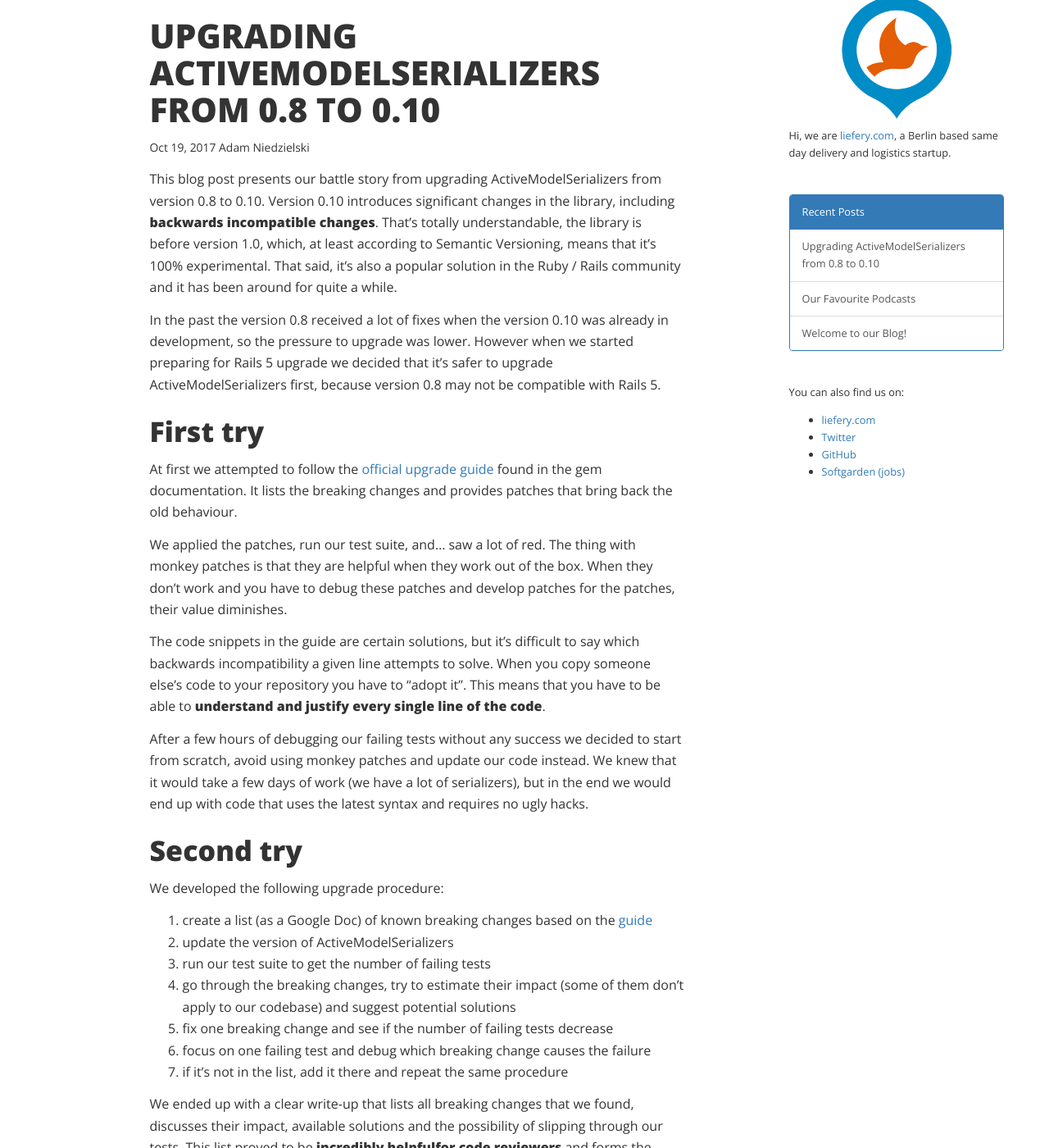
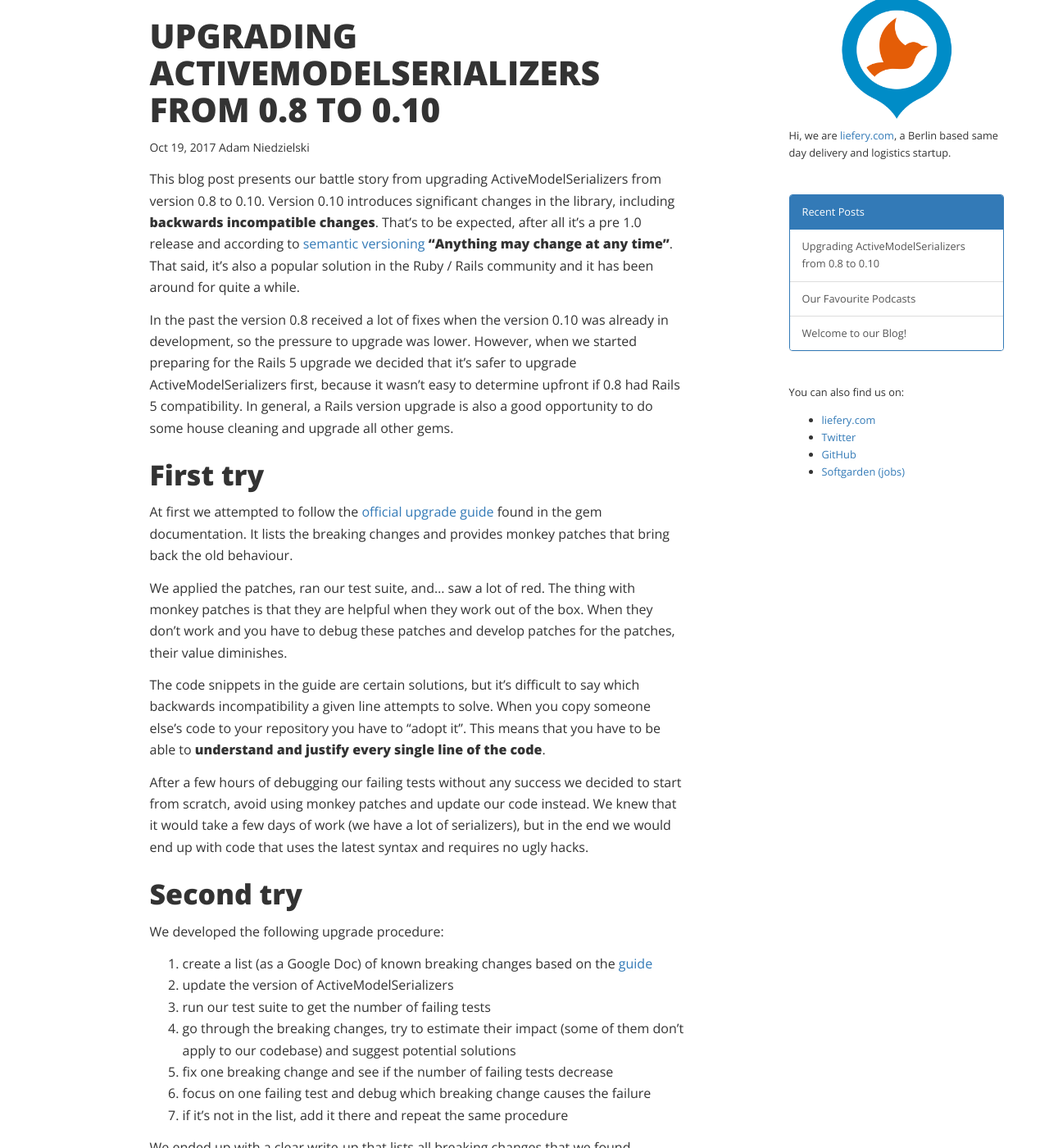
Before and after one commit to liefery-it-legacy/blog, a Jekyll site: the page built from _posts/2017-10-19-upgrading-active-model-serializers-from-0-8-to-0-10.md, in a window 1280 px wide and 1400 px high, scrolled down 376 px. Shown: the whole window at 82% size. Built offline with Jekyll 4.4.1, drawn with Linux system fonts in a browser that asks for light colours; nearby versions of some CDN libraries; comment, search, counter and statistics services are not loaded; some of the changed text lies outside the part shown.

Commit message:
feedback part 1

````diff
--- a/_posts/2017-10-19-upgrading-active-model-serializers-from-0-8-to-0-10.md
+++ b/_posts/2017-10-19-upgrading-active-model-serializers-from-0-8-to-0-10.md
@@ -7,26 +7,27 @@ categories: ruby rails rubyonrails api json active_model_serializers
 ---
 This blog post presents our battle story from upgrading ActiveModelSerializers
 from version 0.8 to 0.10. Version 0.10 introduces significant changes in the
-library, including **backwards incompatible changes**. That's totally
-understandable, the library is before version 1.0, which, at least according
-to Semantic Versioning, means that it's 100% experimental. That said, it's also
-a popular solution in the Ruby / Rails community and it has been around for
-quite a while.
+library, including **backwards incompatible changes**. That's to be expected,
+after all it's a pre 1.0 release and according to
+[semantic versioning](http://semver.org/) __"Anything may change at any
+time"__. That said, it's also a popular solution in the Ruby / Rails community
+and it has been around for quite a while.
 
 In the past the version 0.8 received a lot of fixes when the version 0.10 was
-already in development, so the pressure to upgrade was lower. However when we
-started preparing for Rails 5 upgrade we decided that it's safer to upgrade
-ActiveModelSerializers first, because version 0.8 may not be compatible with
-Rails 5.
+already in development, so the pressure to upgrade was lower. However, when we
+started preparing for the Rails 5 upgrade we decided that it's safer to upgrade
+ActiveModelSerializers first, because it wasn't easy to determine upfront if
+0.8 had Rails 5 compatibility. In general, a Rails version upgrade is also a
+good opportunity to do some house cleaning and upgrade all other gems.
 
 ## First try
 
 At first we attempted to follow the
 [official upgrade guide](https://github.com/rails-api/active_model_serializers/blob/0-10-stable/docs/howto/upgrade_from_0_8_to_0_10.md)
 found in the gem documentation. It lists the breaking changes and provides
-patches that bring back the old behaviour.
+monkey patches that bring back the old behaviour.
 
-We applied the patches, run our test suite, and... saw a lot of red. The
+We applied the patches, ran our test suite, and... saw a lot of red. The
 thing with monkey patches is that they are helpful when they work out of the
 box. When they don't work and you have to debug these patches and develop
 patches for the patches, their value diminishes.
@@ -71,7 +72,7 @@ people.
 
 ### Redefined concept of serializer
 
-In 0.8 serializer was "an object that can give you JSON". Because of that we
+In 0.8 a serializer was "an object that can give you JSON". Because of that we
 had a lot of code that looked like this:
 
 ```ruby
@@ -108,7 +109,7 @@ render(
 )
 ```
 
-Outside of the controller context we have to rewrite the code to use
+Outside of the controller context we had to rewrite the code to use
 `ActiveModelSerializers::SerializableResource`:
 
 ```ruby
@@ -464,4 +465,5 @@ Take-aways:
 2. However, there are no silver bullets and sometimes performing a full upgrade
    is more cost-effective.
 3. Make a list of breaking changes, share it in your team, and work through it.
-4. Tests for serializers are more helpful than you may think.
+4. Our good test coverage made the upgrade much easier, and tests for
+   serializers are more helpful than I previously thought.
````
Also changed, not shown: other parts of _posts/2017-10-19-upgrading-active-model-serializers-from-0-8-to-0-10.md (+7 -7 lines).
